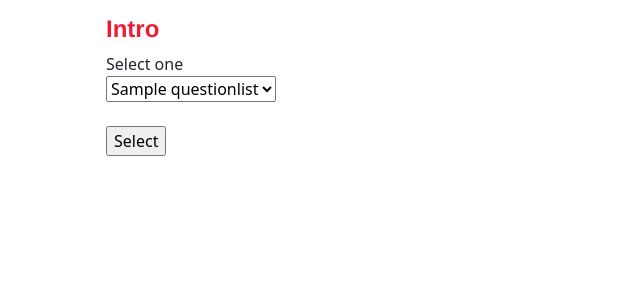
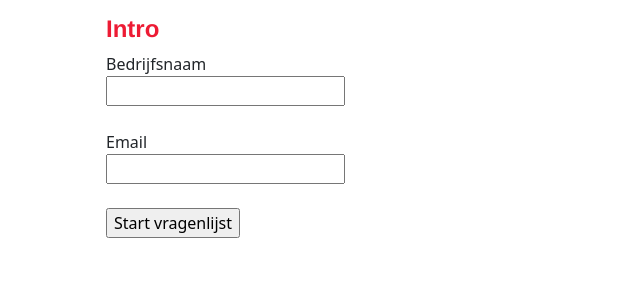
Before and after one commit to Shannendorf/DataEnWatNu, a Flask app: page /questions/intro in a window 1280 px wide. Shown: the part 76-376 px from the top of the page, without its empty margins (0-640 px from the left). Run offline with Flask 2, Linux system fonts and the light colour scheme; tables that the repository leaves empty hold one stand-in row (values such as "Sample post"); some libraries are stand-ins or nearby versions.

Commit message:
Added company and email to intro page

```diff
--- a/src/blueprints/questions/forms.py
+++ b/src/blueprints/questions/forms.py
@@ -1,5 +1,7 @@
 # Forms for the questions module
+from ast import Str
 from flask_wtf import FlaskForm
+from sqlalchemy.sql.sqltypes import String
 from wtforms import StringField, SubmitField, SelectField, IntegerField,\
     BooleanField, RadioField
 from wtforms.validators import DataRequired, Email
@@ -100,6 +102,16 @@ class LoginForm(FlaskForm):
     submit = SubmitField("Akkoord en verder")
 
 
+class IntroFormNoListSelection(FlaskForm):
+    has_selection = False
+    company = StringField("Bedrijfsnaam", validators=[DataRequired()])
+    email = StringField("Email", validators=[DataRequired(), Email()])
+    submit = SubmitField("Start vragenlijst")
+
+
 class IntroForm(FlaskForm):
+    has_selection = True
+    company = StringField("Bedrijfsnaam", validators=[DataRequired()])
+    email = StringField("Email", validators=[DataRequired(), Email()])
     selection = SelectField("Select one")
     submit = SubmitField("Select")
--- a/src/blueprints/questions/routes.py
+++ b/src/blueprints/questions/routes.py
@@ -4,8 +4,9 @@ from sqlalchemy.sql.expression import select
 
 from src.blueprints.questions import bp
 from src.blueprints.questions.forms import EmailForm, IntroForm, \
-    QuestionnaireForm, LoginForm
-from src.blueprints.questions.report_generator import generate_report, generate_radarchart
+    QuestionnaireForm, LoginForm, IntroFormNoListSelection
+from src.blueprints.questions.report_generator import generate_report, \
+    generate_radarchart
 from src.blueprints.questions.email import send_email
 from src.models import Question, QuestionType, Answer, Case, QuestionGroup, \
     Code, QuestionList
@@ -33,12 +34,20 @@ def start():
 @bp.route("/questions/intro", methods=["GET", "POST"])
 def intro():
     case = check_case()
-    form = IntroForm()
-    form.selection.choices = [(l.id, l.name) for l in QuestionList\
-        .query().all()]
+    question_lists = QuestionList.query().all()
+    if len(question_lists) == 1:
+        form = IntroFormNoListSelection()
+    else:
+        form = IntroForm()
+        form.selection.choices = [(l.id, l.name) for l in QuestionList\
+            .query().all()]
     if form.validate_on_submit():
-        selected_list = QuestionList.get_by_id(form.selection.data)
-        case.update(list_selected=selected_list.id)
+        if len(question_lists) == 1:
+            selected_list = QuestionList.get_by_id(question_lists[0].id)
+        else:
+            selected_list = QuestionList.get_by_id(form.selection.data)
+        case.update(list_selected=selected_list.id, company=form.company.data,
+            email=form.email.data)
         return redirect(url_for("questions.question", question_id=0))
     return render_template("intro.html", form=form)
 
--- a/src/models.py
+++ b/src/models.py
@@ -151,7 +151,9 @@ class Case(Model):
     __tablename__ = 'Case'
 
     id = Column(String, primary_key=True)
-    start = Column(DateTime)
+    start = Column(DateTime, index=True, default=datetime.utcnow())
+    company = Column(String, index=True)
+    email = Column(String)
     code_used = Column(Integer, ForeignKey("Code.id"))
     list_selected = Column(Integer, ForeignKey("QuestionList.id"))
 
--- a/src/templates/intro.html
+++ b/src/templates/intro.html
@@ -8,8 +8,17 @@
   {{ form.hidden_tag() }}
 
   <div class="container" id="intro-form">
+    {{ form.company.label }}<br>
+    {{ form.company() }}<br><br>
+
+    {{ form.email.label }}<br>
+    {{ form.email() }}<br><br>
+
+    {% if form.has_selection %}
     {{ form.selection.label }}<br>
     {{ form.selection() }}<br><br>
+    {% endif %}
+
     {{ form.submit() }}
   </div>
 </form>
```
Also changed, not shown: migrations/versions/49301064e852_added_company_and_email_to_case_model.py (added, +34 -0 lines).
